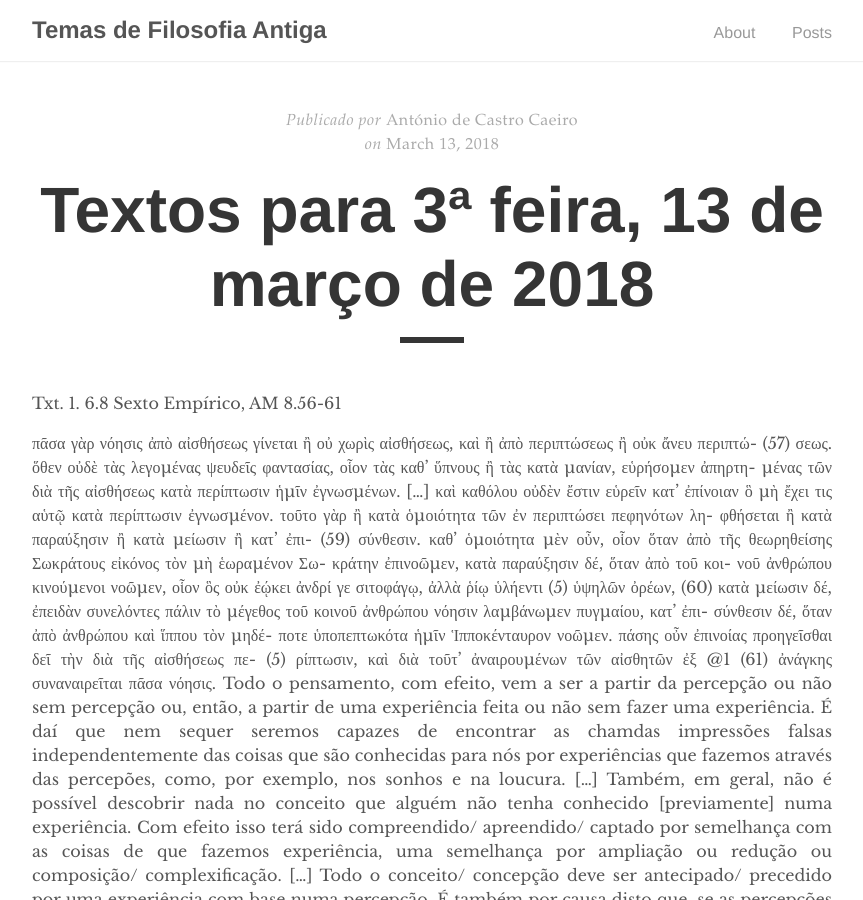
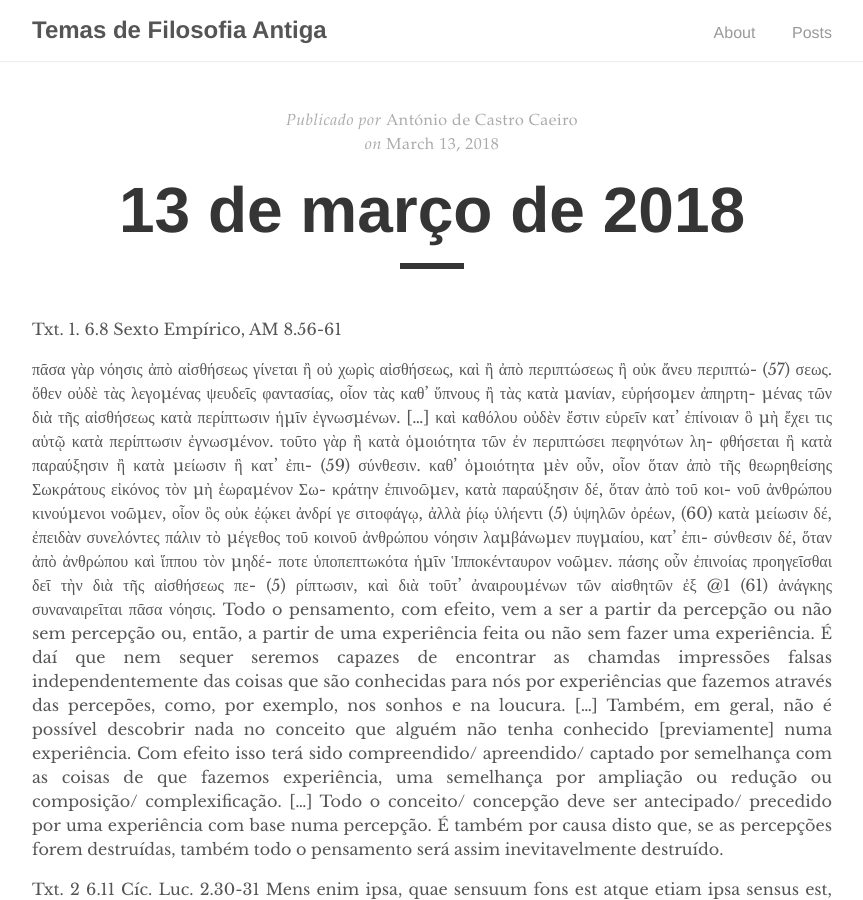
Before and after one commit to acaeiro/temas, a Jekyll site: the page built from _posts/2018-03-13-textos 3º feira 13 março de 2018.md, in a window 1280 px wide and 900 px high. Shown: the whole window, without its empty margins (208-1071 px from the left). Built offline with Jekyll 4.4.1, drawn with Linux system fonts in a browser that asks for light colours.

Commit message:
Update 2018-03-13-textos 3º feira 13 março de 2018.md

```diff
--- a/_posts/2018-03-13-textos 3º feira 13 março de 2018.md
+++ b/_posts/2018-03-13-textos 3º feira 13 março de 2018.md
@@ -1,6 +1,6 @@
 ---
 layout: post
-title: "Textos para 3ª feira, 13 de março de 2018"
+title: "13 de março de 2018"
 author: "António de Castro Caeiro"
 ---
 
```
